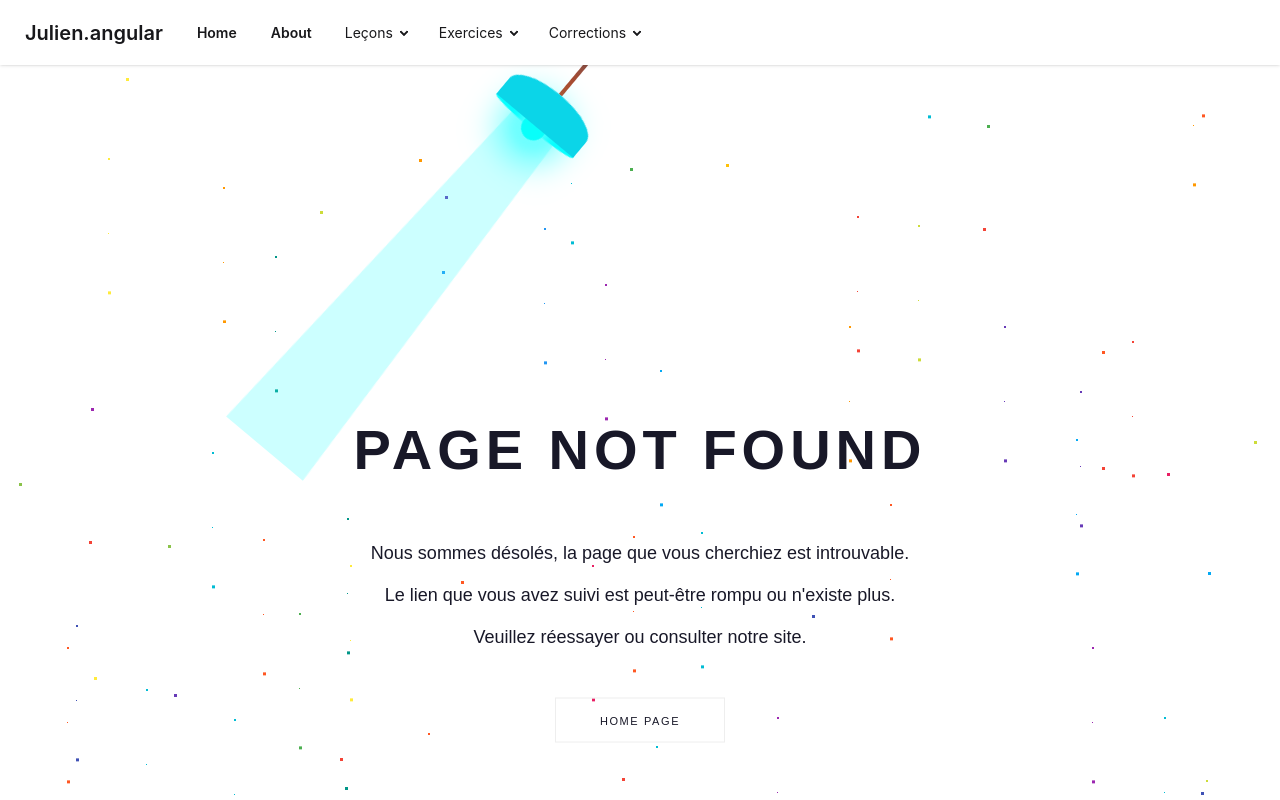
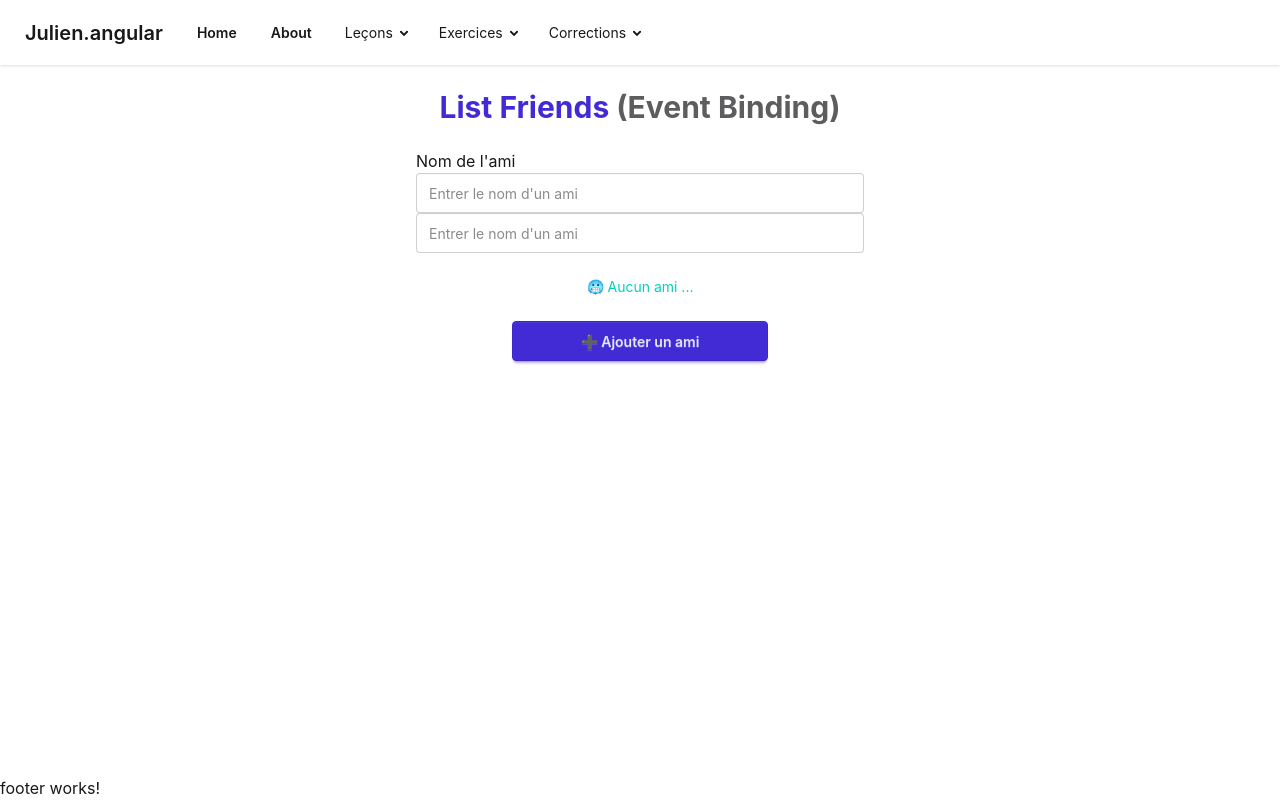
Before and after one commit to juliencongras/julien.angular, an Angular app: page /corrections/event_binding in a window 1280 px wide. Shown: the top 800 px of the page. Built offline with nearby package versions, Linux system fonts and the light colour scheme.

Commit message:
Correction event binding

```diff
--- a/src/app/app.routes.ts
+++ b/src/app/app.routes.ts
@@ -72,6 +72,10 @@ export const routes: Routes = [
         path: 'corrections/attributes_binding',
         loadComponent: () => import('./pages/corrections/attributes-binding-correction/attributes-binding-correction').then((m) => m.AttributesBindingCorrection),
     },
+    {
+        path: 'corrections/event_binding',
+        loadComponent: () => import('./pages/corrections/event-binding-correction/event-binding').then((m) => m.EventBinding),
+    },
 
   //! ---------- Le système page Not Found ---------------------------------------------------------------------
   // Dans Angular il faut placer à la fin le path:'**'
--- a/src/app/components/layouts/header/header.html
+++ b/src/app/components/layouts/header/header.html
@@ -39,6 +39,7 @@
           <ul class="bg-base-100 rounded-t-none p-2 overflow-y-auto max-h-60">
             <li><a routerLink="/corrections/text_interpolation">Text interpolation</a></li>
             <li><a routerLink="/corrections/attributes_binding">Attributes binding</a></li>
+            <li><a routerLink="/corrections/event_binding">Event binding</a></li>
           </ul>
         </details>
       </li>
--- /dev/null
+++ b/src/app/pages/corrections/event-binding-correction/event-binding.html
@@ -0,0 +1,40 @@
+<div id="list-friends" class="max-w-3xl mx-auto p-6 space-y-6">
+  <!-- 🟦 TITRE -->
+  <h1 class="text-3xl font-bold text-center text-primary">
+    List Friends <span class="text-base-content/70">(Event Binding)</span>
+  </h1>
+
+  <!-- 🟩 INPUT -->
+  <div class="form-control w-full max-w-md mx-auto">
+    <label class="label">
+      <span class="label-text text-base-content">Nom de l'ami</span>
+    </label>
+      <input (input)="onUpdateFriendsList($event)"  type="text" placeholder="Entrer le nom d'un ami"
+        class="input input-bordered w-full" aria-label="Nom de l'ami" />
+
+    <input [(ngModel)]="listFriendsInputText" type="text" placeholder="Entrer le nom d'un ami"
+      class="input input-bordered w-full" aria-label="Nom de l'ami" />
+  </div>
+
+  <!-- 🟨 INFOS TEXTE -->
+  <div class="text-center space-y-2">
+    <p class="text-base text-secondary font-medium">
+      {{ listFriendsInputText }}
+    </p>
+    <p class="text-sm text-accent">
+      {{ listFriendsCreationStatus }}
+    </p>
+  </div>
+
+  <!-- 🟧 BOUTON AJOUTER -->
+  <div class="text-center">
+    <button class="btn btn-primary btn-wide" (click)="onAddingFriends()" [disabled]="listFriendsAuth">
+      ➕ Ajouter un ami
+    </button>
+  </div>
+
+  <!-- 🟪 LISTE D’AMIS -->
+  <div class="mt-6">
+    <!-- <app-one-friend-event-binding></app-one-friend-event-binding> -->
+  </div>
+</div>
--- /dev/null
+++ b/src/app/pages/corrections/event-binding-correction/event-binding.ts
@@ -0,0 +1,33 @@
+import { Component } from '@angular/core';
+import { FormsModule } from '@angular/forms';
+@Component({
+  selector: 'app-event-binding',
+  imports: [FormsModule],
+  templateUrl: './event-binding.html'
+})
+export class EventBinding {
+  constructor(){
+    console.log('constructor (début du cycle de vie) ');
+
+    setTimeout(() => {
+      this.listFriendsAuth = true;
+    }, 3000);
+  }
+  listFriendsInputText:string="";
+  listFriendsAuth:boolean=false;
+  listFriendsCreationStatus:string="🥶 Aucun ami ..."
+
+  onAddingFriends():void{
+    this.listFriendsCreationStatus="🥳 Votre ami a été ajouté !"
+  }
+
+  onUpdateFriendsList(eventInput:any):void{
+    this.listFriendsCreationStatus="🥳 Votre ami a été ajouté !";
+    console.log(eventInput);
+    console.log(eventInput.target.value);
+    // console.log((<HTMLInputElement>eventInput.target).value);
+    this.listFriendsInputText = (<HTMLInputElement>eventInput.target).value;
+    //! autre syntaxe de typage avec as
+    // this.listFriendsInputText = (eventInput.target as HTMLInputElement).value;
+  }
+}
```
